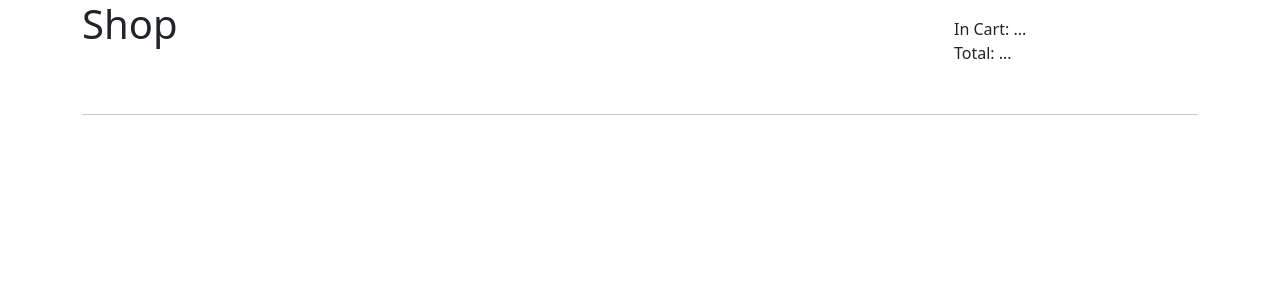
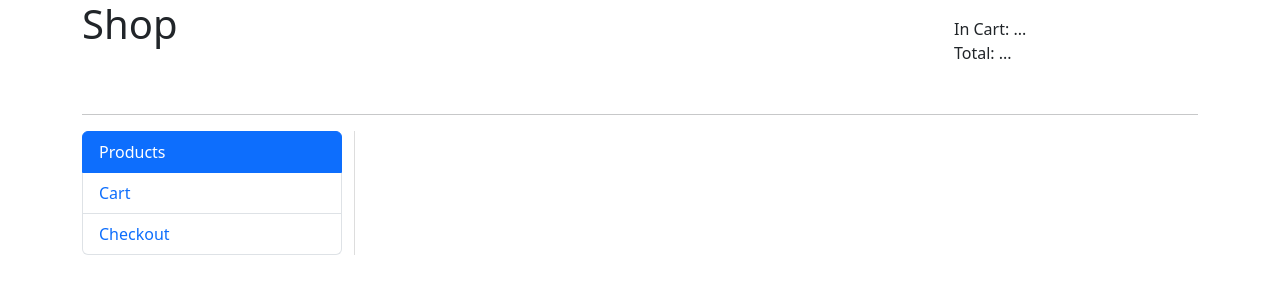
Before and after one commit to fak1r/VUE-SPA-EXAMPLE, a Vue app: page / in a window 1280 px wide. Shown: the top 300 px of the page. Built offline with nearby package versions, Linux system fonts and the light colour scheme.

Commit message:
router-link menu with active classes

```diff
--- a/src/App.vue
+++ b/src/App.vue
@@ -21,6 +21,19 @@
         <div class="row">
           <div class="col col-sm-3 menu">
             <ul class="list-group">
+              <router-link v-for="item in menu"
+                           :key="item.route"
+                           :to="{name: item.route}"
+                           v-slot="{ route, isExactActive, navigate }"
+                           :custom="true"
+              >
+                <li class="list-group-item" :class="isExactActive ? 'active' : '' ">
+                  <a :href="route.fullPath" @click="navigate">
+                    {{ item.title }}
+                  </a>
+                </li>
+              <!-- v-slot + :custom are used to change active class <li>                     -->
+              </router-link>
             </ul>
           </div>
           <div class="col col-sm-9">
@@ -34,14 +47,12 @@
 
 <script>
 
-  import { mapGetters } from 'vuex';
-
   export default {
     data: () => ({
         menu: [
-          { route: 'catalog', title: 'Products' },
-          { route: 'cart', title: 'Cart' },
-          { route: 'checkout', title: 'Checkout' }
+          { route: 'Catalog', title: 'Products' },
+          { route: 'Cart', title: 'Cart' },
+          { route: 'Checkout', title: 'Checkout' }
         ]
       }),
   }
--- a/src/router/index.js
+++ b/src/router/index.js
@@ -17,11 +17,12 @@ const routes = [
   },
   {
     path: '/',
-    name: 'catalog',
+    name: 'Catalog',
     component: ProductsList
   },
   {
     path: '/product/:id',
+    name: 'Product',
     component: Product
   }
 
```
